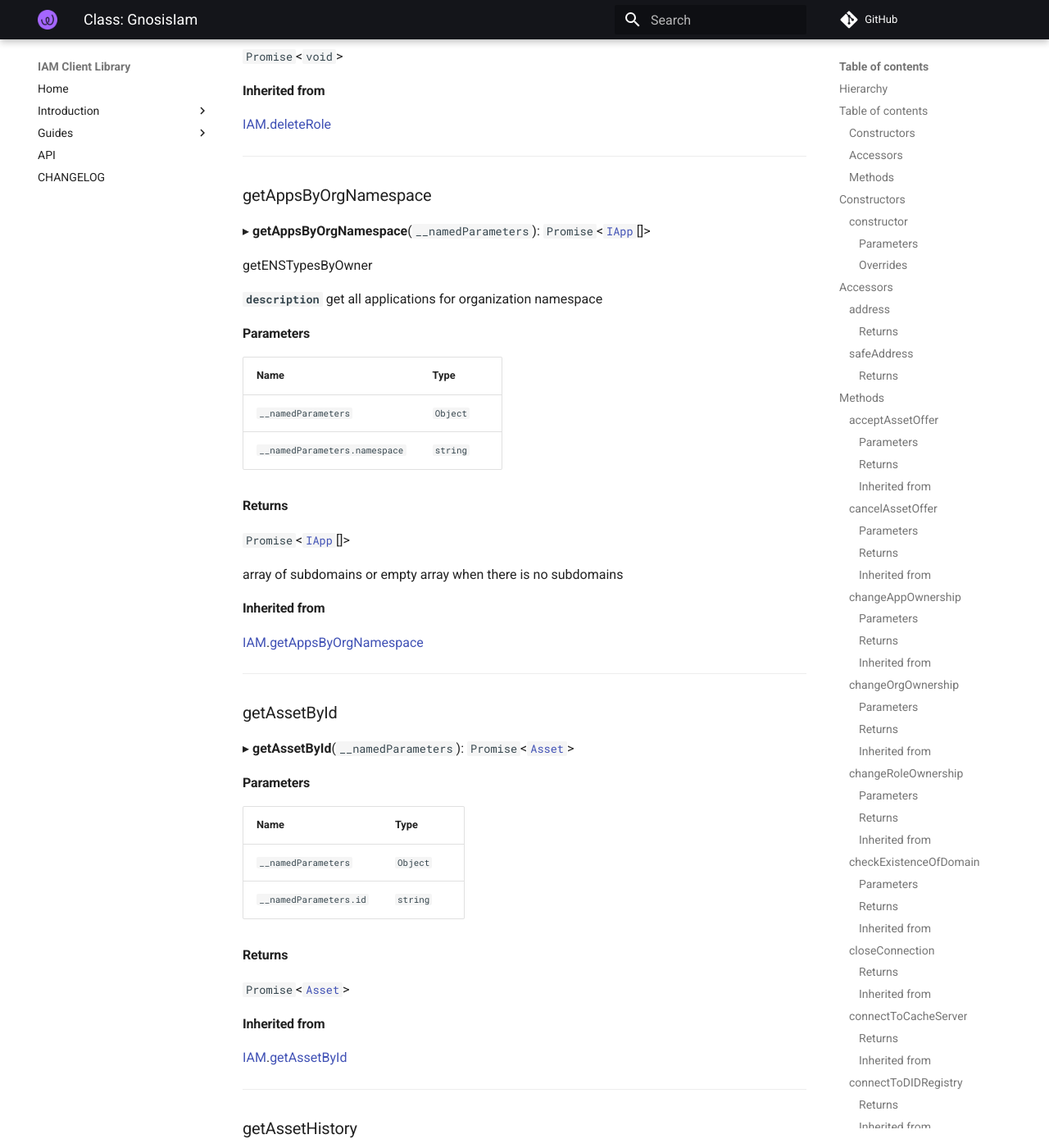
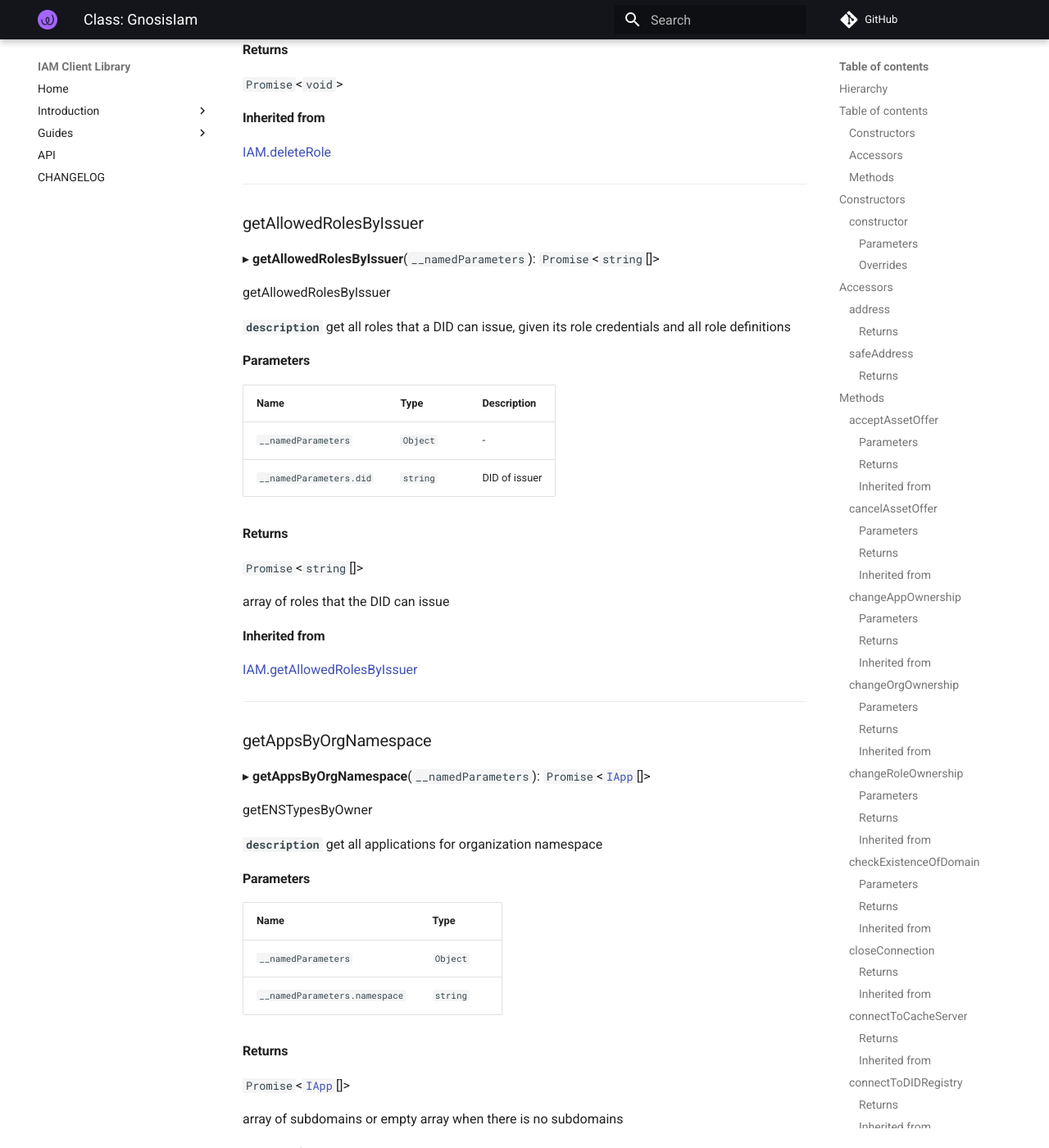
Before and after one commit to energywebfoundation/iam-client-lib, an MkDocs documentation site: the page built from docs/api/classes/GnosisIam.GnosisIam-1.md, in a window 1280 px wide and 1400 px high, scrolled down 18139 px. Shown: the whole window at 82% size. Built offline with MkDocs 1.6.1 and Material for MkDocs 9.7.7, drawn with Linux system fonts in a browser that asks for light colours; comment, search, counter and statistics services are not loaded; some of the changed text lies outside the part shown.

Commit message:
feat: retrieve roles by issuer ICS-86

```diff
--- a/docs/api/classes/GnosisIam.GnosisIam-1.md
+++ b/docs/api/classes/GnosisIam.GnosisIam-1.md
@@ -49,6 +49,7 @@ The domain ownership functionality has been redefined accordingly.
 - [deleteClaim](GnosisIam.GnosisIam-1.md#deleteclaim)
 - [deleteOrganization](GnosisIam.GnosisIam-1.md#deleteorganization)
 - [deleteRole](GnosisIam.GnosisIam-1.md#deleterole)
+- [getAllowedRolesByIssuer](GnosisIam.GnosisIam-1.md#getallowedrolesbyissuer)
 - [getAppsByOrgNamespace](GnosisIam.GnosisIam-1.md#getappsbyorgnamespace)
 - [getAssetById](GnosisIam.GnosisIam-1.md#getassetbyid)
 - [getAssetHistory](GnosisIam.GnosisIam-1.md#getassethistory)
@@ -700,6 +701,33 @@ deleteRole
 
 ___
 
+### getAllowedRolesByIssuer
+
+▸ **getAllowedRolesByIssuer**(`__namedParameters`): `Promise`<`string`[]\>
+
+getAllowedRolesByIssuer
+
+**`description`** get all roles that a DID can issue, given its role credentials and all role definitions
+
+#### Parameters
+
+| Name | Type | Description |
+| :------ | :------ | :------ |
+| `__namedParameters` | `Object` | - |
+| `__namedParameters.did` | `string` | DID of issuer |
+
+#### Returns
+
+`Promise`<`string`[]\>
+
+array of roles that the DID can issue
+
+#### Inherited from
+
+[IAM](iam.IAM.md).[getAllowedRolesByIssuer](iam.IAM.md#getallowedrolesbyissuer)
+
+___
+
 ### getAppsByOrgNamespace
 
 ▸ **getAppsByOrgNamespace**(`__namedParameters`): `Promise`<[`IApp`](../interfaces/cacheServerClient_cacheServerClient_types.IApp.md)[]\>
```
Also changed, not shown: docs/api/classes/cacheServerClient_cacheServerClient.CacheServerClient.md (+21 -0 lines), docs/api/classes/iam.IAM.md (+24 -0 lines), docs/api/interfaces/cacheServerClient_ICacheServerClient.ICacheServerClient.md (+17 -0 lines), 3 other files.
